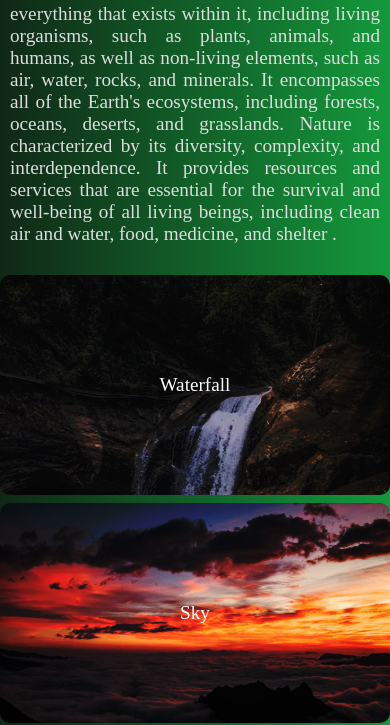
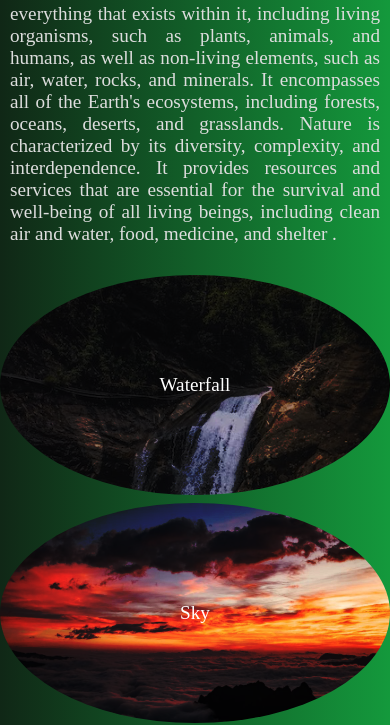
Before and after one commit to Kash0209sharma/Nature-, a plain HTML site: page index.html in a window 390 px wide. Shown: the part 124-849 px from the top of the page. Drawn offline with Linux system fonts and the light colour scheme.

Commit message:
Update grid.css

```diff
--- a/grid.css
+++ b/grid.css
@@ -73,7 +73,7 @@ body{
     grid-row: span 1;
     grid-column: span 3;
     padding:10px;
-    border-radius:10px;
+    border-radius:50%;
 }
 .left-text{
     padding: 10px;
```
